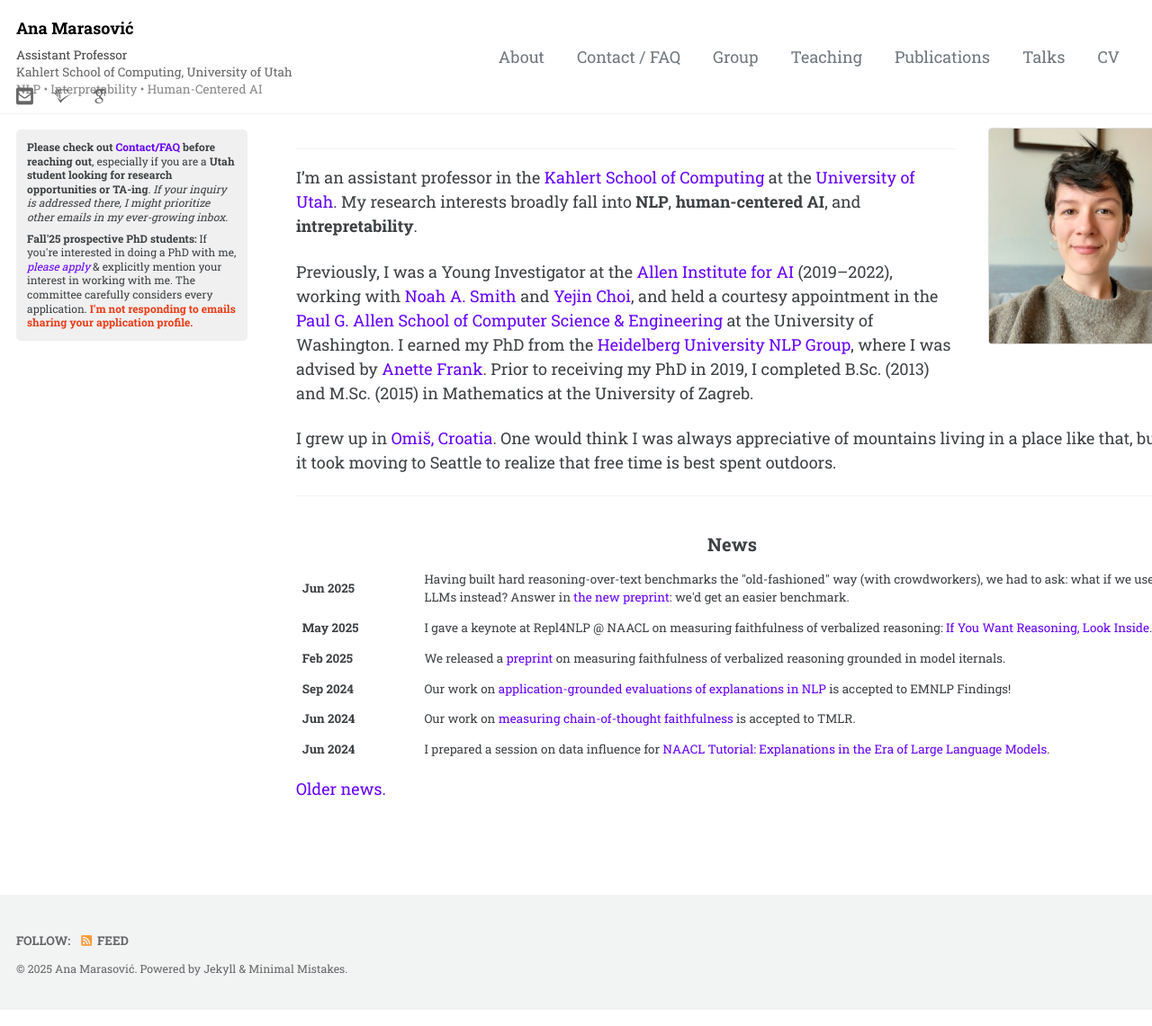
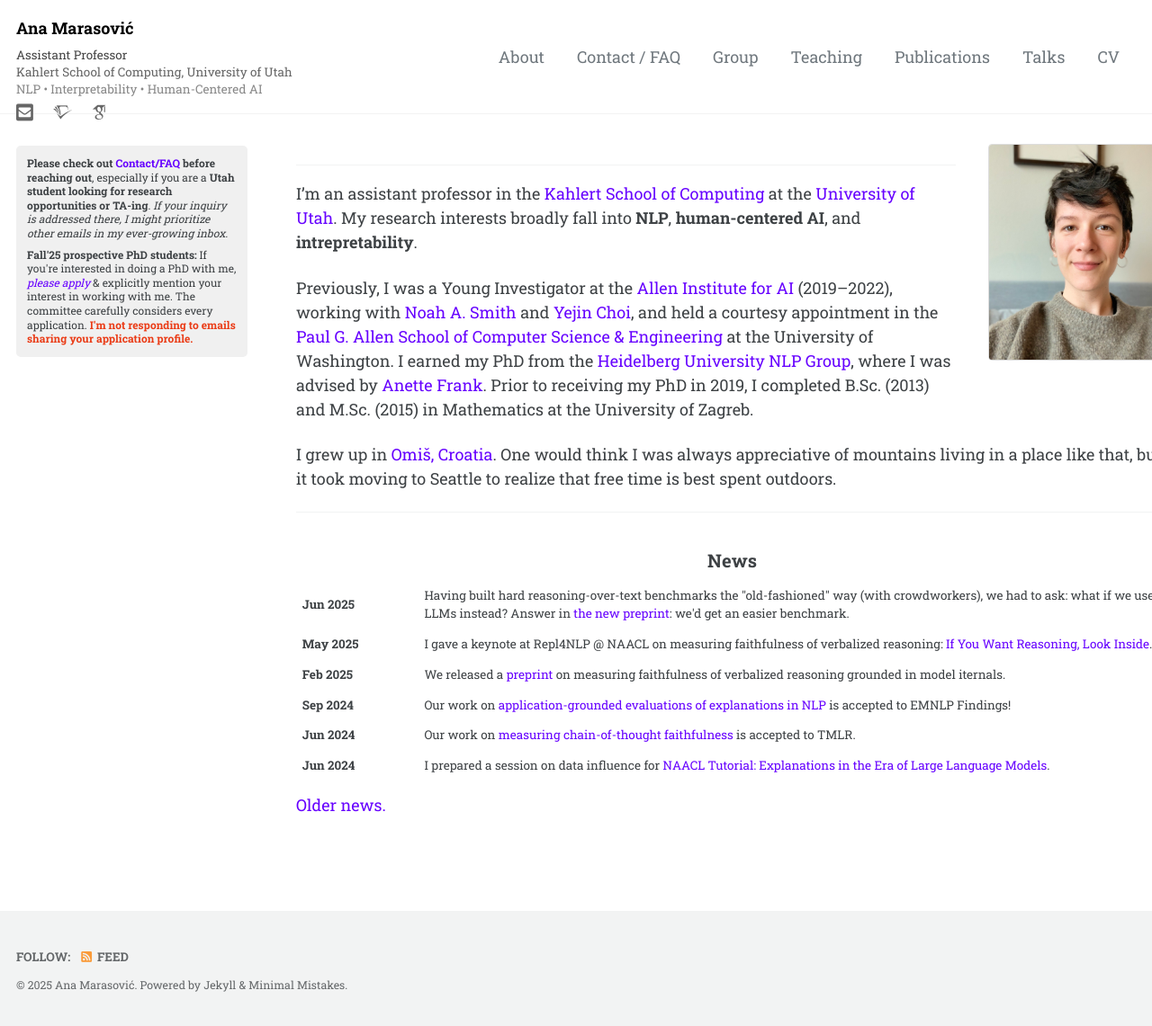
Before and after one commit to amarasovic/amarasovic.github.io, a Jekyll site: the page built from index.md, in a window 1280 px wide. Shown: the whole page at 90% size. Built offline with Jekyll 4.4.1, drawn with Linux system fonts in a browser that asks for light colours; cached includes are drawn as plain includes; some web fonts are replaced; a script that is not in the unit is left out.

Commit message:
Fix contact icons alignment and spacing
- Change left positioning from 1em to margin-left: 1em to align with text above
- Reduce negative margin from -2em to -1em to prevent overlap with research areas

🤖 Generated with [Claude Code](https://claude.ai/code)

Co-Authored-By: Claude <noreply@anthropic.com>

```diff
--- a/assets/css/main.scss
+++ b/assets/css/main.scss
@@ -49,8 +49,9 @@ a {
 
 .contact-icons-separate {
   position: relative;
-  left: 1em;
-  margin-top: -2em;
+  left: 0;
+  margin-left: 1em;
+  margin-top: -1em;
   z-index: 100;
 }
 
```
